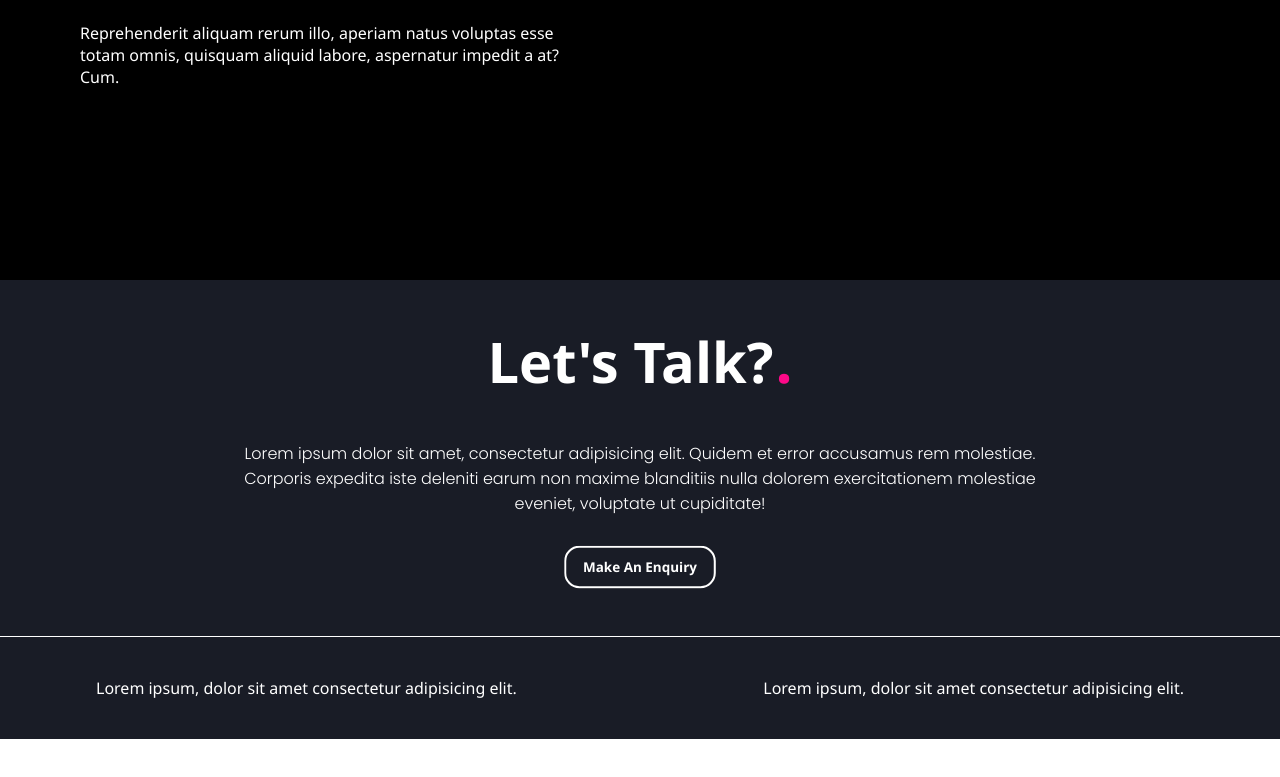
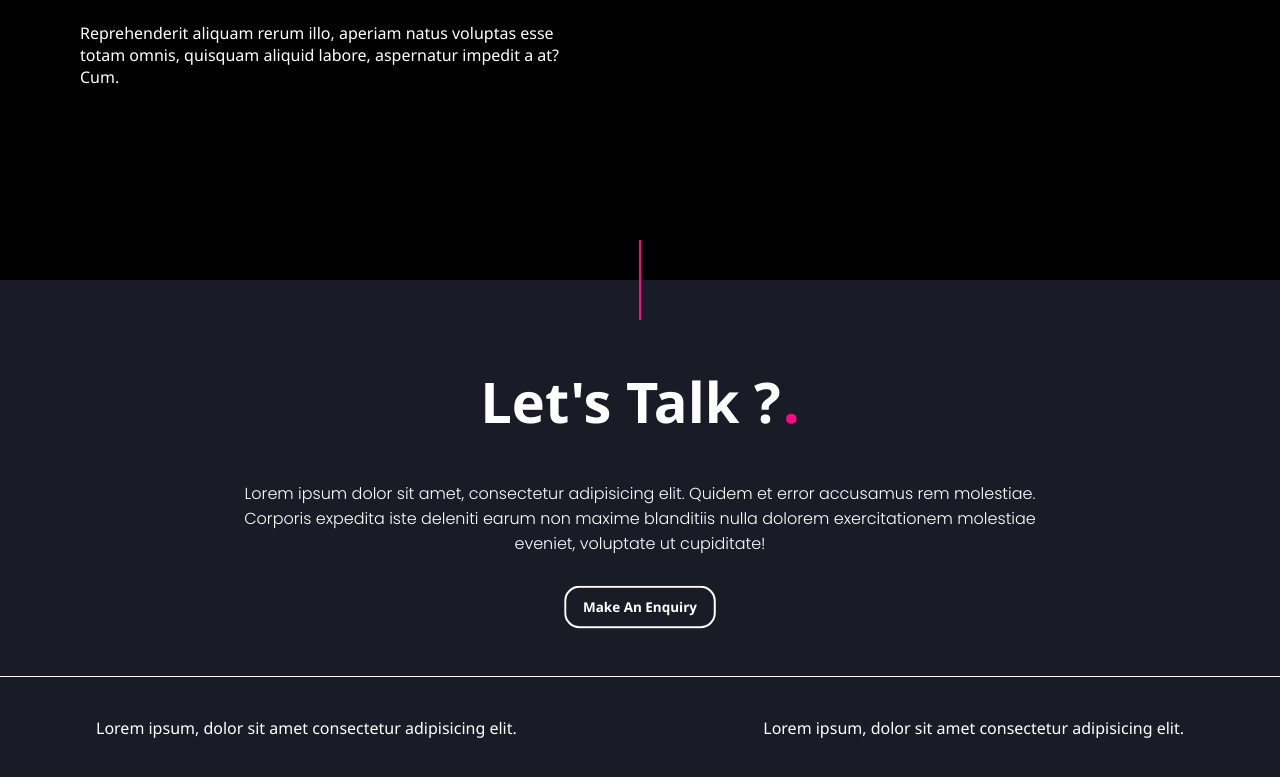
Before and after one commit to Willianwg/agency-landing, a React (Vite) app: page / in a window 1280 px wide. Shown: the part 3499-4276 px from the top of the page. Before the commit the page ends 4238 px from the top, so only its background shows below. Built offline with nearby package versions, Linux system fonts and the light colour scheme.

Commit message:
style: add footer line

```diff
--- a/src/App.css
+++ b/src/App.css
@@ -265,6 +265,8 @@ footer {
   flex-direction: column;
   align-items: center;
   text-align: center;
+  position: relative;
+  padding-top: 2.5rem;
 }
 
 footer h3 {
@@ -289,3 +291,11 @@ footer button {
   justify-content: space-between;
   padding-inline: 6rem;
 }
+
+.footer-line {
+  width: 2px;
+  height: 5rem;
+  background: #fd0988;
+  position: absolute;
+  top: -2.5rem;
+}
--- a/src/App.tsx
+++ b/src/App.tsx
@@ -125,8 +125,9 @@ function App() {
         </section>
       </div>
       <footer>
+        <span className='footer-line'></span>
         <div className="footer-content">
-          <h3>Let's Talk?<span className='point'>.</span></h3>
+          <h3>Let's Talk ?<span className='point'>.</span></h3>
           <p className='description'> Lorem ipsum dolor sit amet, consectetur adipisicing elit. Quidem et error accusamus rem molestiae. Corporis expedita iste deleniti earum non maxime blanditiis nulla dolorem exercitationem molestiae eveniet, voluptate ut cupiditate!</p>
           <button >Make An Enquiry</button>
         </div>
```
